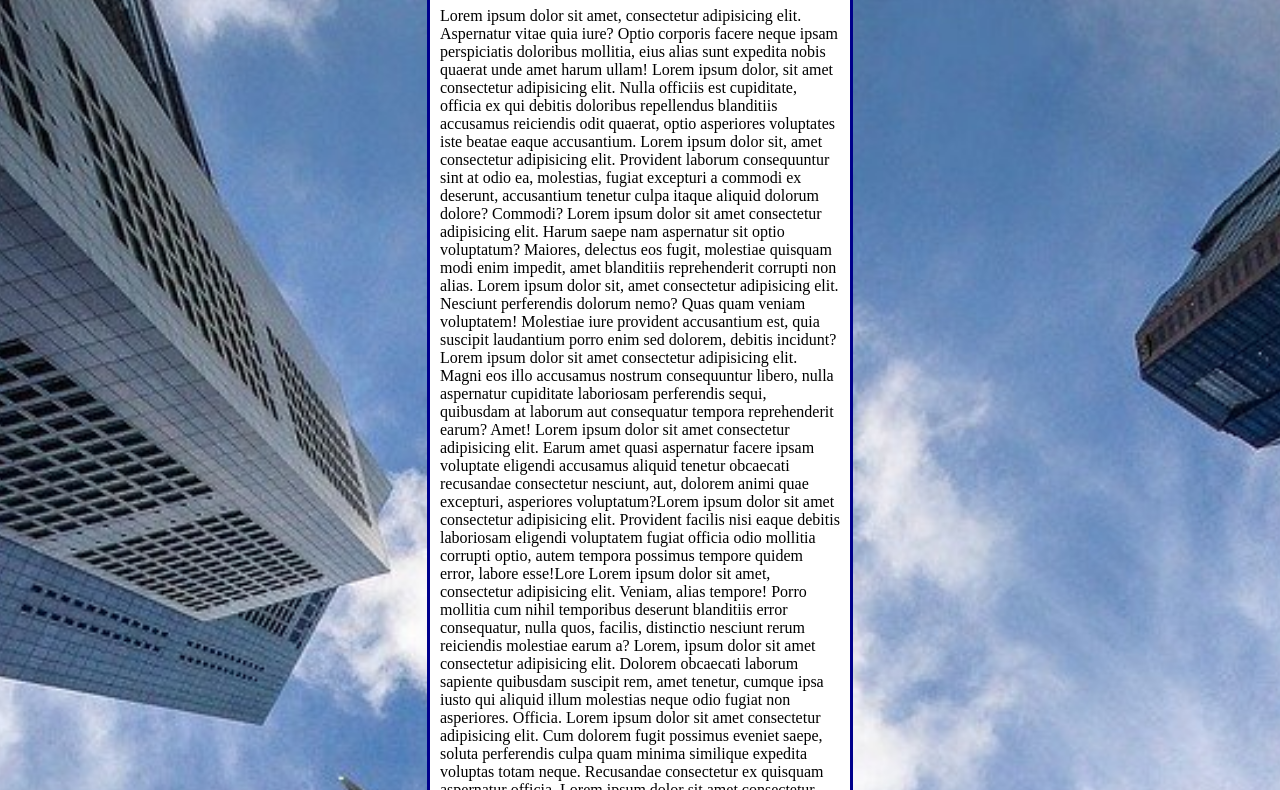
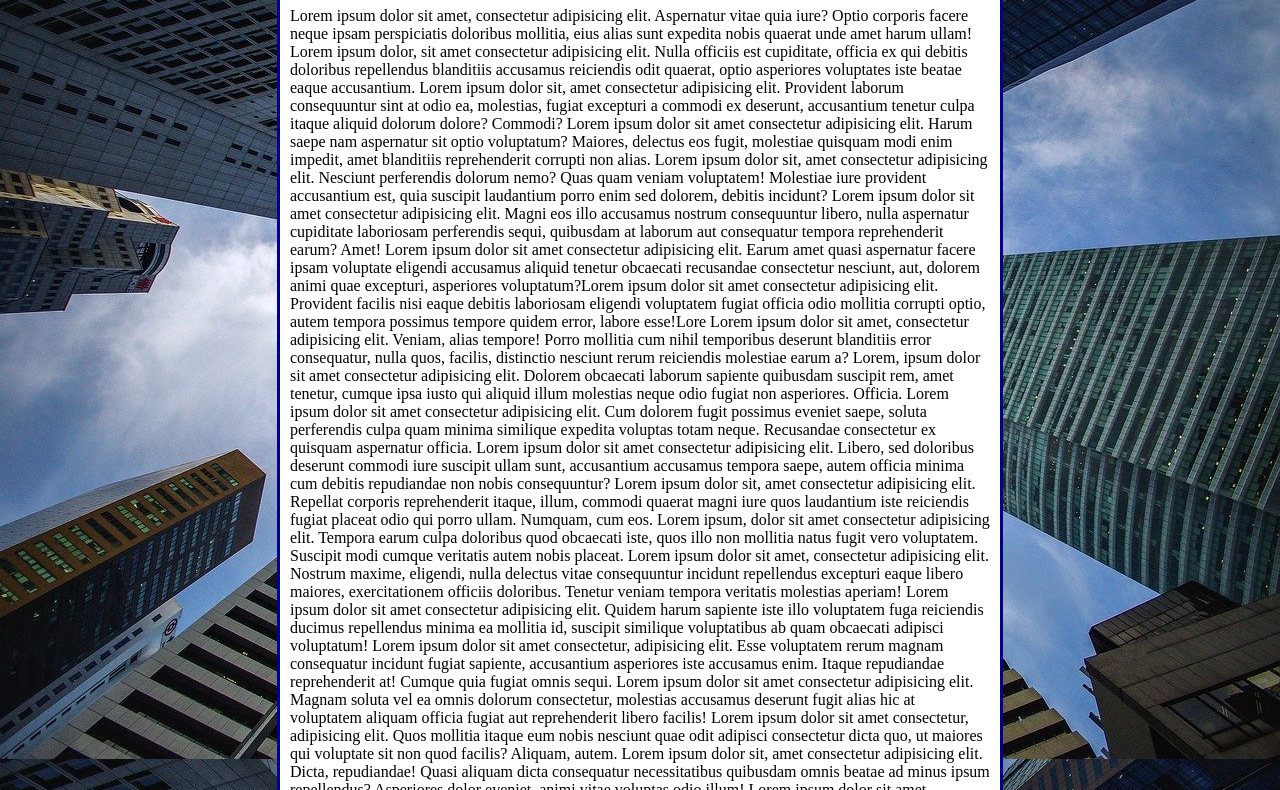
Before and after one commit to L3ndry/guanabara-htmlCssJS, a plain HTML site: page html_css/ex22/fundo006.html in a window 1280 px wide. Shown: the part 94-884 px from the top of the page. Drawn offline with Linux system fonts and the light colour scheme.

Commit message:
Update fundo006.html

```diff
--- a/html_css/ex22/fundo006.html
+++ b/html_css/ex22/fundo006.html
@@ -8,16 +8,21 @@
     <style>
         body {
             height: 100%;
+            /*
             background-color: #000;
             background-image: url(imagens/wallpaper002.jpg);
             background-position: center center;
             background-repeat: no-repeat;
+            background-size:  cover;
+            background-attachment: fixed;
+            */
+            background: #000 url(imagens/wallpaper002.jpg) center center no-repeat fixed;
             background-size: cover;
         }
 
         main {
             background-color: #fff;
-            width: 400px;
+            max-width: 700px;
             padding: 10px;
             margin: auto;
             border: 3px solid darkblue;
```
